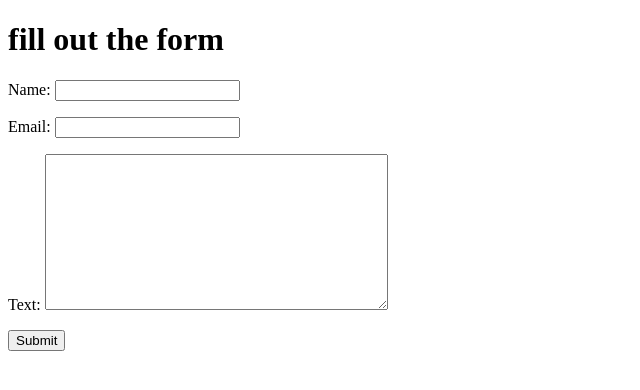
After one commit to chaudharyyogesh/first_django_project, a Django app: page /formpage/ in a window 1280 px wide. The commit adds this page. Shown: the top 390 px of the page, without its empty margins (0-640 px from the left). Run offline with Django 3.2, Linux system fonts and the light colour scheme; some libraries are stand-ins or nearby versions.

Commit message:
viewing forms in django

```diff
--- /dev/null
+++ b/first_app/forms.py
@@ -0,0 +1,6 @@
+from django import forms
+
+class FormName(forms.Form):
+    name= forms.CharField()
+    email=forms.EmailField()
+    text=forms.CharField(widget=forms.Textarea)
--- a/first_app/urls.py
+++ b/first_app/urls.py
@@ -2,5 +2,5 @@ from django.conf.urls import url
 from first_app import views
 
 urlpatterns=[
-    url(r'^$',views.index,name='index'),
+    url(r'^$',views.form_name_view,name='form_name_view'),
 ]
--- a/first_app/views.py
+++ b/first_app/views.py
@@ -1,10 +1,27 @@
 from django.shortcuts import render
 from django.http import HttpResponse
+from . import forms
 from first_app.models import Topic,Webpage,AccessRecord
 # Create your views here.
 
 def index(request):
-    webpages_list=AccessRecord.objects.order_by('date')
-    date_dict = {'access_records':webpages_list}
-    # my_dict = {'insert_me': "Hello i am from views.py!"}
-    return render(request,'first_app/index.html',context=date_dict)
+    # webpages_list=AccessRecord.objects.order_by('date')
+    # date_dict = {'access_records':webpages_list}
+    # # my_dict = {'insert_me': "Hello i am from views.py!"}
+    # return render(request,'first_app/index.html',context=date_dict)
+    return render(request,'first_app/index.html')
+
+def form_name_view(request):
+    form=forms.FormName()
+
+    if request.method == 'POST':
+        form=forms.FormName(request.POST)
+
+        if form.is_valid():
+            #do something
+            print("validation success")
+            print("name:"+form.cleaned_data['name'])
+            print("email:"+form.cleaned_data['email'])
+            print("text:"+form.cleaned_data['text'])
+
+    return render(request,'first_app/form_page.html',{'form':form})
--- a/first_project/urls.py
+++ b/first_project/urls.py
@@ -21,7 +21,7 @@ from django.conf.urls import include
 
 
 urlpatterns = [
-    url(r'^first_app/',include('first_app.urls')),
+    url(r'^formpage/',include('first_app.urls')),
     url(r'^$',views.index,name='index'),
     path('admin/', admin.site.urls),
 ]
--- /dev/null
+++ b/templates/first_app/form_page.html
@@ -0,0 +1,23 @@
+<!DOCTYPE html>
+<html lang="en">
+<head>
+    <meta charset="UTF-8">
+    <meta http-equiv="X-UA-Compatible" content="IE=edge">
+    <meta name="viewport" content="width=device-width, initial-scale=1.0">
+    <title>Form</title>
+    <link rel="stylesheet" href="https://maxcdn.bootstrapcdn.com/bootstrap/3.3.7/css/bootstrap-theme.min.css" integrity="sha384-rHyoN1iRsVXV4nD0JutlnGaslCJuC7uwjduW9SVrLvRYooPp2bWYgmgJQIXwl/Sp" crossorigin="anonymous">
+
+</head>
+<body>
+    <h1>fill out the form</h1>
+    <div class="container">
+
+         <form  method="post">
+            {{form.as_p}}
+            {%csrf_token%}
+            <input type="submit" class="btn btn-secondary" id="">
+         </form>
+
+    </div>
+</body>
+</html>
--- a/templates/first_app/index.html
+++ b/templates/first_app/index.html
@@ -7,9 +7,12 @@
     <meta name="viewport" content="width=device-width, initial-scale=1.0">
     <title>django level two</title>
     <link rel="stylesheet" href="{%static 'css/styles.css'%}"/>
+    <link rel="stylesheet" href="https://maxcdn.bootstrapcdn.com/bootstrap/3.3.7/css/bootstrap-theme.min.css" integrity="sha384-rHyoN1iRsVXV4nD0JutlnGaslCJuC7uwjduW9SVrLvRYooPp2bWYgmgJQIXwl/Sp" crossorigin="anonymous">
+
 </head>
 <body>
-    <h1>hi welcome to django leel two</h1>
+    <h1>got to /formpage</h1>
+    <h1>hi welcome to django level three</h1>
     <h2>here are your accss records:</h2>
     <div class="djangotwo">
         <!-- access_record tag created in the views.py file -->
```
